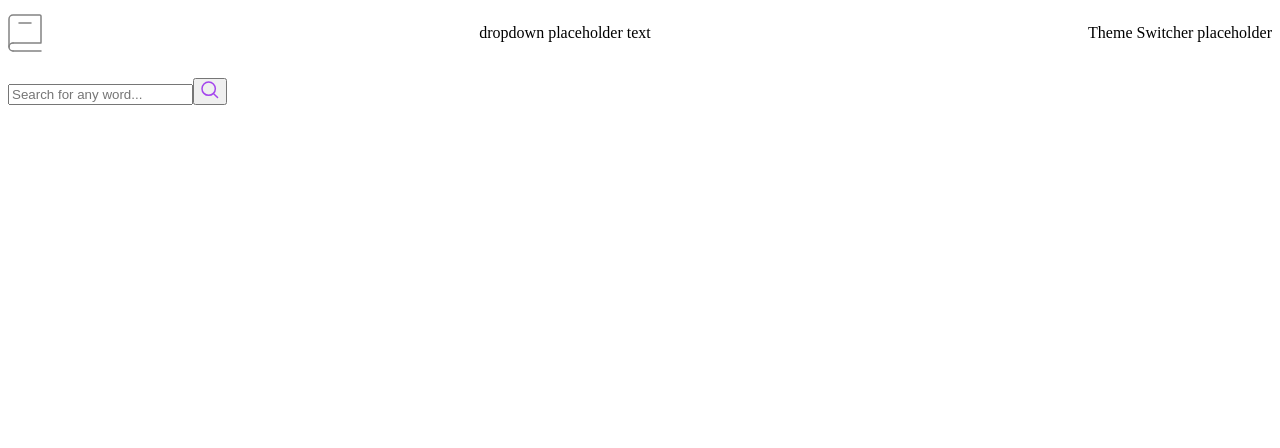
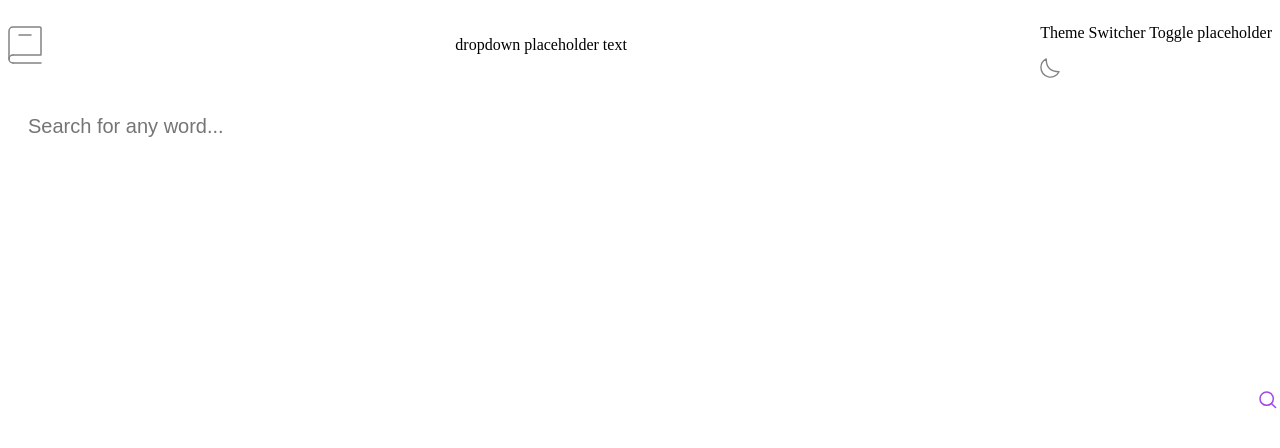
Before and after one commit to Byakuya91/Dictionary-App, a React (Vite) app: page / in a window 1280 px wide. Shown: the top 448 px of the page. Built offline with nearby package versions, Linux system fonts and the light colour scheme.

Commit message:
The searchBar is working and I have successfully connected the API. The problem is that the button is NOT inside the search Bar but it works. I'll need to figure out a way to incorporate that button. Moving onto the toggle switch for light and dark modes.

```diff
--- a/src/Components/Dic_Header/Header/Header.jsx
+++ b/src/Components/Dic_Header/Header/Header.jsx
@@ -5,7 +5,7 @@ import styles from "../Header/Header.module.css";
 
 // ?Asset imports
 import Logo from "../../../Assets/logo.svg";
-
+import DarkIcon from "../../../Assets/icon-moon.svg";
 // ?Component imports
 import SearchBar from "../SearchBar/SearchBar";
 
@@ -25,7 +25,14 @@ const Header = ({
           <p>dropdown placeholder text</p>
         </div>
         <div>
-          <p>Theme Switcher placeholder</p>
+          <p>Theme Switcher Toggle placeholder</p>
+          <img
+            src={DarkIcon}
+            alt="DarkIcon"
+            className={`${toggle ? "" : styles["icon-dark"]} ${
+              styles["theme-icon"]
+            }`}
+          />
         </div>
       </div>
       <SearchBar
--- a/src/Components/Dic_Header/SearchBar/SearchBar.jsx
+++ b/src/Components/Dic_Header/SearchBar/SearchBar.jsx
@@ -4,11 +4,14 @@ import React, { useRef } from "react";
 // ? Assets import
 import SearchIcon from "../../../Assets/icon-search.svg";
 
+// ? Module styles imports
+import styles from "../SearchBar/SearchBar.module.css";
+
 const SearchBar = ({ grabWord, HandleToggleTheme, error }) => {
   //TODO:
   // ? 1) Create a ref to hold the typedWord.(DONE)
-  // ? 2) Create a function to utilize that ref and call grabWord  props function(ONGOING)
-  // ? 3) Create a function to enable the API search when the enter key is pressed based on keycodes
+  // ? 2) Create a function to utilize that ref and call grabWord  props function(DONE)
+  // ? 3) Create a function to enable the API search when the enter key is pressed based on keycodes(DONE)
 
   // STEP ONE: create a ref
   const inputRef = useRef();
@@ -45,7 +48,11 @@ const SearchBar = ({ grabWord, HandleToggleTheme, error }) => {
 
   return (
     <section>
-      <div>
+      <div
+        className={`${error ? styles["error"] : ""} ${
+          HandleToggleTheme ? styles["light"] : styles["dark"]
+        } ${styles["search-bar"]}`}
+      >
         <input
           name="search"
           type="text"
@@ -59,6 +66,13 @@ const SearchBar = ({ grabWord, HandleToggleTheme, error }) => {
           <img src={SearchIcon} alt="Search Icon" />
         </button>
       </div>
+      <div>
+        {error && (
+          <div className={styles["empty_error"]}>
+            <p>Whoops can&apos;t be empty...</p>
+          </div>
+        )}
+      </div>
     </section>
   );
 };
--- /dev/null
+++ b/src/Components/Dic_Header/SearchBar/SearchBar.module.css
@@ -0,0 +1,84 @@
+/* ? LAYOUT and BACKGROUND styles */
+.search-bar,
+.search-bar button {
+    display: flex;
+}
+
+.search-bar input {
+    background-color: var(--clr-primary-200);
+}
+
+/*? INPUT styles */
+.search-bar input {
+    width: 100%;
+    height: 3rem;
+    border: none;
+    border-radius: 1rem;
+    padding: 0 1em;
+    font-weight: var(--fw-bold);
+}
+
+/* ?SEARCH BAR Styles */
+
+/* ?SB Input focus */
+.search-bar input:focus {
+    border: 0.0625em solid var(--clr-secondary-100);
+}
+
+/* ? SB button styles */
+.search-bar button {
+    position: absolute;
+    align-items: center;
+    width: 1em;
+    height: 1em;
+    right: 1em;
+    top: 0;
+    bottom: 0;
+    margin: auto;
+    border: none;
+    background-color: inherit;
+    cursor: pointer;
+}
+
+
+/* ? EMPTY ERROR MESSAGE  Styles */
+.empty-error {
+    color: var(--clr-secondary-200);
+    /* Set color for empty error message */
+    font-size: 0.875rem;
+    /* Set font size for empty error message */
+}
+
+/*? BG LIGHT and DARK styles */
+
+/* ? DARK MODE BG */
+.dark {
+    background-color: var(--clr-primary-600);
+    /* Set background color for dark mode */
+}
+
+/* ? LIGHT MODE BG */
+.light {
+    background-color: var(--clr-primary-200);
+    /* Set background color for light mode */
+}
+
+/* ? MEDIA QUERY FOR SCREEN WIDTH */
+@media screen and (min-width: 48em) {
+    .search-bar input {
+        font-size: 1.25rem;
+        /* Set font size for search bar input on larger screens */
+    }
+
+    .search-bar button svg {
+        width: 1em;
+        /* Set width for search bar button SVG icon on larger screens */
+        height: 1em;
+        /* Set height for search bar button SVG icon on larger screens */
+    }
+
+    .empty-error {
+        font-size: 1rem;
+        /* Set font size for empty error message on larger screens */
+    }
+}
```
